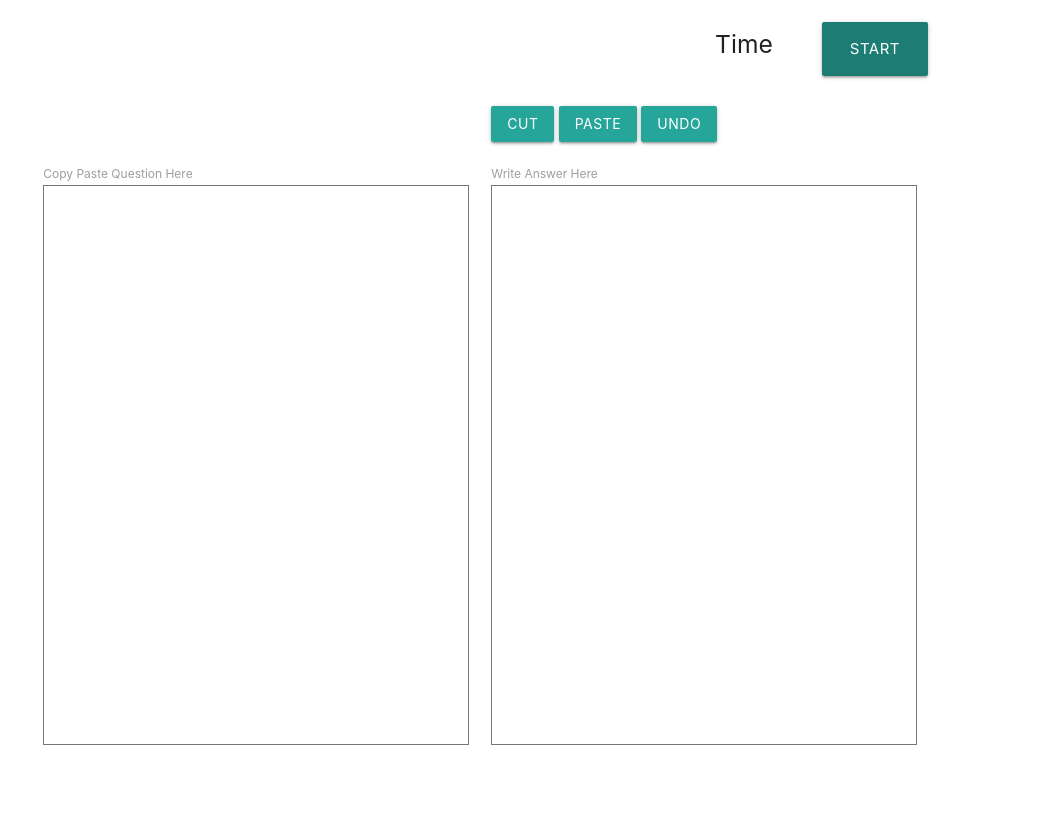
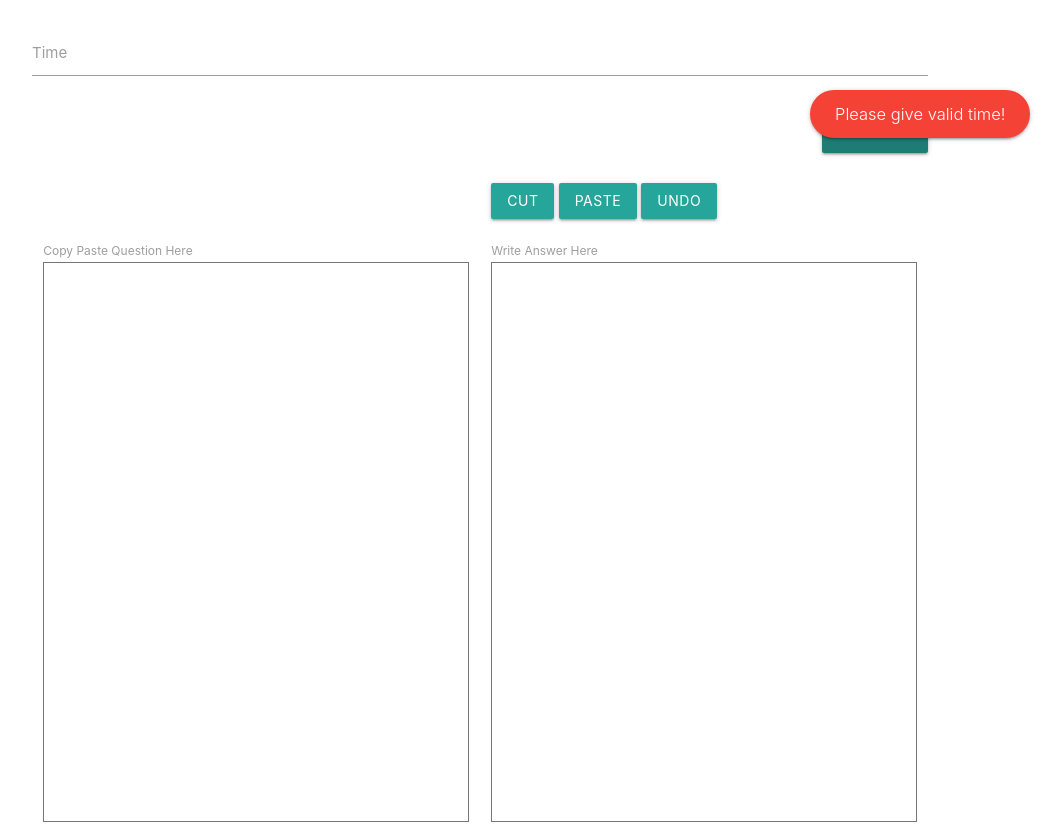
Before and after one commit to ksdfg/gre-mockup, a plain HTML site: page index.html in a window 1280 px wide. Both pictures are taken after a click on the button "START". Shown: the whole page, without its empty margins (160-1223 px from the left). Before the commit the page ends 800 px from the top, so only its background shows below. Drawn offline with nearby package versions, Linux system fonts and the light colour scheme.

Commit message:
add timer
Signed-off-by: ksdfg <ksdfg123@gmail.com>

```diff
--- a/index.html
+++ b/index.html
@@ -2,6 +2,10 @@
 <html lang="en">
 
 <head>
+	<!-- jQuery slim minified -->
+	<script src="https://code.jquery.com/jquery-3.5.1.slim.min.js"
+		integrity="sha256-4+XzXVhsDmqanXGHaHvgh1gMQKX40OUvDEBTu8JcmNs=" crossorigin="anonymous"></script>
+
 	<!-- Compiled and minified CSS -->
 	<link rel="stylesheet" href="https://cdnjs.cloudflare.com/ajax/libs/materialize/1.0.0/css/materialize.min.css">
 
@@ -11,30 +15,6 @@
 	<!-- Custom CSS -->
 	<link rel="stylesheet" href="style.css">
 
-	<!-- Initialize everything -->
-	<script>
-		M.AutoInit();
-	</script>
-	<script>
-		function cutTxt(){
-        // Select
-        var text="";
-        if(window.getSelection){
-        	text=window.getSelection().toString();
-        	document.execCommand("cut");
-        }
-
-        document.getElementById("answer").select();
-
-        // Cut
-
-
-      }
-       async function paste () {
-        const text = await navigator.clipboard.readText();
-        document.getElementById("answer").value = text;
-      }
-	</script>
 	<meta charset="UTF-8">
 	<title>rendum practice page</title>
 </head>
@@ -42,15 +22,93 @@
 <body>
 	<div class="container">
 		<div class="container section right-align" style="width: 100%;">
-			<h5 id="time">Time</h5>
+			<div class="input-field">
+				<input id="time" type="text">
+				<label for="time">Time</label>
+			</div>
 			<button id="timer" class="waves-effect waves-light btn-large">Start</button>
+
+			<script>
+				var counter = null;
+
+				$("#timer").click(function (e) {
+					$("#timer").removeClass("pulse");
+					$("#time").attr("disabled", false);
+					let action = $("#timer").text();
+
+					if (action === "Start") {
+						$("#time").attr("disabled", true);
+
+						counter = setInterval(function () {
+							let time = $("#time").val().split(":");
+
+							if (time.length !== 2 || isNaN(Number(time[0])) || isNaN(Number(time[1]))) {
+								$("#time").attr("disabled", false);
+								clearInterval(counter);
+								$("#timer").text("Start");
+								$("#timer").removeClass("red");
+								M.toast({ html: "Please give valid time!", classes: "red rounded" })
+							} else {
+								let minutes = Number(time[0]);
+								let seconds = Number(time[1]);
+								if (seconds === 0) {
+									if (minutes === 0) {
+										$("#time").attr("disabled", false);
+										clearInterval(counter);
+										$("#timer").text("Start");
+										$("#timer").removeClass("red");
+										$("#timer").addClass("pulse");
+									} else {
+										seconds = 59;
+										minutes -= 1;
+									}
+								} else {
+									seconds -= 1;
+								}
+								$("#time").val(minutes + ":" + seconds)
+							}
+						}, 1000);
+						$("#timer").text("Stop");
+						$("#timer").addClass("red")
+					} else {
+						clearInterval(counter);
+						$("#timer").text("Start");
+						$("#timer").removeClass("red");
+					}
+				});
+			</script>
 		</div>
 
 		<div class="container section" style="width: 100%;">
 			<div class="container row">
 				<div class="col s6 offset-s6">
-					<button id="cut" class="waves-effect waves-light btn" onclick="cutTxt()">Cut</button>
-					<button id="paste" class="waves-effect waves-light btn" onclick="paste()">Paste</button>
+					<button id="cut" class="waves-effect waves-light btn">Cut</button>
+					<script>
+
+						$("#cut").click(
+							function (e) {
+								var text = "";
+								console.log("nyan");
+								if (window.getSelection) {
+									console.log("meow");
+									text = window.getSelection().toString();
+									document.execCommand("cut", false, "");
+								}
+							}
+						)
+					</script>
+
+					<button id="paste" class="waves-effect waves-light btn">Paste</button>
+					<script>
+						$("#paste").click(
+							async function (e) {
+								console.log("woof")
+								const text = await navigator.clipboard.readText();
+								document.getElementById("answer").value = text;
+							}
+						)
+					</script>
+
 					<button id="undo" class="waves-effect waves-light btn">Undo</button>
 				</div>
 			</div>
```
